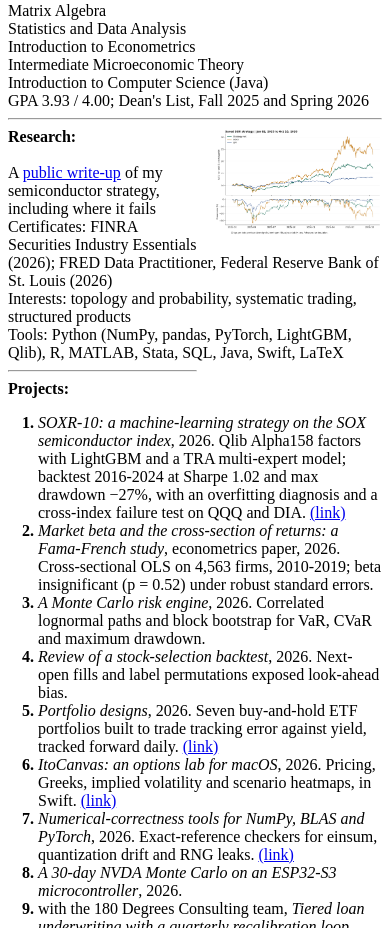
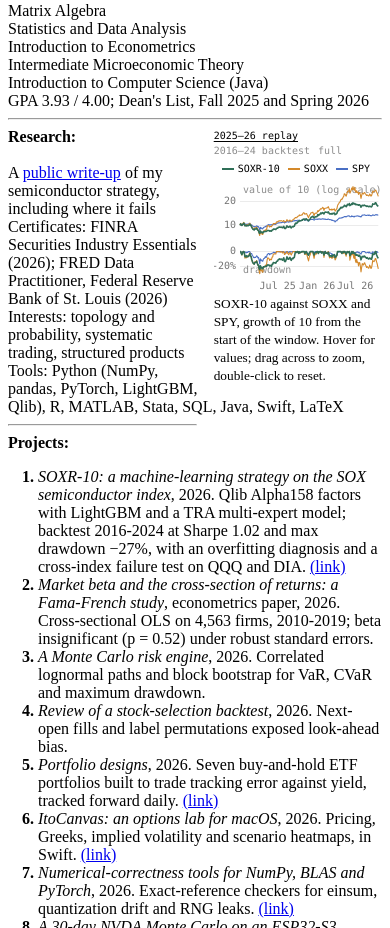
Before and after one commit to zhuhroscar-tech/zhuhroscar-tech.github.io, a plain HTML site: page oscar/index.html in a window 390 px wide. Shown: the part 980-1908 px from the top of the page. Drawn offline with Linux system fonts and the light colour scheme.

Commit message:
Make the SOXR-10 chart interactive
Replaces soxr10.png with a canvas chart drawn from the SOXR-10 write-up's
own data.json: hover readout, range tabs (2025-26 replay, 2016-24
backtest, full), drag to zoom, legend toggles, drawdown panel. The PNG
stays inside the container as the fallback if the data fails to load.

Co-Authored-By: Claude Opus 5.5 <noreply@anthropic.com>
Claude-Session: https://claude.ai/code/session_01BMVrhVBX1nj1upnN9Evg5u

```diff
--- a/oscar/index.html
+++ b/oscar/index.html
@@ -103,7 +103,11 @@ Introduction to Computer Science (Java)<BR>
 <span style="text-align:left;">
 GPA 3.93 / 4.00; Dean's List, Fall 2025 and Spring 2026
 <HR>
-<IMG SRC="soxr10.png" ALT="Chart: SOXR-10 strategy net asset value and drawdown versus SOXX and SPY" width="400" height="255" ALIGN=RIGHT>
+<div style="float:right; width:400px; max-width:45%; margin:0 0 8px 12px;">
+<div class="sx" data-src="../soxr-10/assets/data.json"><IMG SRC="soxr10.png" ALT="Chart: SOXR-10 strategy net asset value and drawdown versus SOXX and SPY" width="400" height="255" style="max-width:100%; margin:0;"></div>
+<small>SOXR-10 against SOXX and SPY, growth of 10 from the start of the window. Hover for values; drag across to zoom, double-click to reset.</small>
+</div>
+<script src="soxr-chart.js" defer></script>
 <b>Research:</b> <BR> <BR>
 A <A HREF="https://zhuhroscar-tech.github.io/soxr-10/">public write-up</A> of my semiconductor strategy, including where it fails<BR>
 Certificates: FINRA Securities Industry Essentials (2026); FRED Data Practitioner, Federal Reserve Bank of St. Louis (2026)<BR>
--- /dev/null
+++ b/oscar/soxr-chart.js
@@ -0,0 +1,275 @@
+/*
+ * SOXR-10 interactive chart — strategy vs SOXX and SPY, with a drawdown panel.
+ * Usage:
+ *   <div class="sx" data-src="../soxr-10/assets/data.json"> <img ...fallback...> </div>
+ *   <script src="soxr-chart.js" defer></script>
+ * Reads the same data.json the SOXR-10 write-up publishes. Until it loads (or if
+ * it fails) the fallback image inside the div stays visible.
+ * Interactions: hover for values · drag across the chart to zoom · double-click
+ * or pick a range to reset · click a legend entry to hide/show a line.
+ */
+(function () {
+  const CSS = `
+  .sx { position: relative; width: 100%; color: #000;
+        font: 10px/1.3 ui-monospace, "SF Mono", Menlo, Consolas, monospace;
+        user-select: none; -webkit-user-select: none; }
+  .sx-bar { display: flex; flex-wrap: wrap; justify-content: space-between; gap: 2px 10px; margin: 0 0 4px; }
+  .sx-bar button { all: unset; cursor: pointer; padding: 1px 0; }
+  .sx-bar button:focus-visible { outline: 1px dashed #000; outline-offset: 2px; }
+  .sx-ranges button { margin-right: 8px; opacity: .45; }
+  .sx-ranges button[aria-pressed="true"] { opacity: 1; text-decoration: underline; text-underline-offset: 2px; }
+  .sx-legend button { margin-left: 8px; display: inline-flex; align-items: center; gap: 4px; }
+  .sx-legend button[aria-pressed="false"] { opacity: .3; }
+  .sx-legend i { display: inline-block; width: 12px; height: 2px; }
+  .sx canvas { display: block; width: 100%; aspect-ratio: 400 / 270; cursor: crosshair; touch-action: pan-y; }
+  `;
+
+  const SERIES = [
+    { id: 'strategy', name: 'SOXR-10', color: '#2f6f57', width: 1.6 },
+    { id: 'soxx',     name: 'SOXX',    color: '#d4892a', width: 1.1 },
+    { id: 'spy',      name: 'SPY',     color: '#4a6fc4', width: 1.1 },
+  ];
+  const RANGES = [
+    { id: 'replay',      label: '2025–26 replay' },
+    { id: 'walkforward', label: '2016–24 backtest' },
+    { id: 'full',        label: 'full' },
+  ];
+
+  function injectCSS() {
+    if (document.getElementById('sx-style')) return;
+    const st = document.createElement('style');
+    st.id = 'sx-style'; st.textContent = CSS;
+    document.head.appendChild(st);
+  }
+
+  const MONTHS = ['Jan','Feb','Mar','Apr','May','Jun','Jul','Aug','Sep','Oct','Nov','Dec'];
+  const fmtDate = (s) => `${MONTHS[+s.slice(5, 7) - 1]} ${+s.slice(8, 10)}, ${s.slice(0, 4)}`;
+  const pct = (v) => (v >= 0 ? '+' : '−') + Math.abs(v * 100).toFixed(1) + '%';
+
+  function init(root, data) {
+    const h = data.history;
+    const dates = h.dates;
+    const raw = {};
+    SERIES.forEach((s) => (raw[s.id] = h.series[s.id]));
+    const seg = h.segments;
+    const idxOf = (d) => { const i = dates.indexOf(d); return i < 0 ? 0 : i; };
+
+    root.innerHTML = '';
+    const bar = document.createElement('div'); bar.className = 'sx-bar';
+    const rangesEl = document.createElement('div'); rangesEl.className = 'sx-ranges';
+    const legendEl = document.createElement('div'); legendEl.className = 'sx-legend';
+    bar.append(rangesEl, legendEl);
+    const cv = document.createElement('canvas');
+    cv.setAttribute('role', 'img');
+    cv.setAttribute('aria-label', 'SOXR-10 strategy net asset value and drawdown versus SOXX and SPY. Hover for values, drag to zoom.');
+    root.append(bar, cv);
+    const ctx = cv.getContext('2d');
+
+    let lo = 0, hi = dates.length - 1, rangeId = 'replay';
+    const on = { strategy: true, soxx: true, spy: true };
+    let hover = -1, brush = null, W = 0, H = 0, DPR = 1, view = null;
+
+    RANGES.forEach((r) => {
+      const b = document.createElement('button'); b.type = 'button'; b.textContent = r.label;
+      b.addEventListener('click', () => setRange(r.id));
+      r.btn = b; rangesEl.appendChild(b);
+    });
+    SERIES.forEach((s) => {
+      const b = document.createElement('button'); b.type = 'button';
+      b.setAttribute('aria-pressed', 'true');
+      b.innerHTML = `<i style="background:${s.color}"></i>${s.name}`;
+      b.addEventListener('click', () => {
+        if (on[s.id] && Object.values(on).filter(Boolean).length === 1) return; // keep at least one
+        on[s.id] = !on[s.id]; b.setAttribute('aria-pressed', String(on[s.id])); draw();
+      });
+      legendEl.appendChild(b);
+    });
+
+    function setRange(id) {
+      rangeId = id;
+      const [a, b] = seg[id];
+      lo = idxOf(a); hi = idxOf(b);
+      RANGES.forEach((r) => r.btn.setAttribute('aria-pressed', String(r.id === id)));
+      hover = -1; draw();
+    }
+    function setZoom(a, b) {
+      if (b - a < 10) return;
+      lo = a; hi = b; rangeId = null;
+      RANGES.forEach((r) => r.btn.setAttribute('aria-pressed', 'false'));
+      draw();
+    }
+
+    // rebased values (10 at the window start) and drawdowns within the window
+    function compute() {
+      const out = {};
+      for (const s of SERIES) {
+        const v = raw[s.id], base = v[lo], nav = [], dd = [];
+        let peak = -Infinity;
+        for (let i = lo; i <= hi; i++) {
+          const x = (v[i] / base) * 10; nav.push(x);
+          peak = Math.max(peak, x); dd.push(x / peak - 1);
+        }
+        out[s.id] = { nav, dd };
+      }
+      return out;
+    }
+
+    function niceTicks(min, max, n) {
+      const span = max - min || 1, raw = span / n;
+      const mag = Math.pow(10, Math.floor(Math.log10(raw)));
+      const step = [1, 2, 2.5, 5, 10].map((m) => m * mag).find((s) => s >= raw);
+      const t = []; for (let v = Math.ceil(min / step) * step; v <= max + 1e-9; v += step) t.push(+v.toFixed(10));
+      return t;
+    }
+
+    function dateTicks() {
+      const n = hi - lo, months = n / 21;
+      const every = months > 60 ? 24 : months > 30 ? 12 : months > 14 ? 6 : months > 6 ? 3 : 1;
+      const t = [];
+      for (let i = lo + 1; i <= hi; i++) {
+        const a = dates[i - 1], b = dates[i];
+        if (a.slice(5, 7) !== b.slice(5, 7)) {
+          const m = +b.slice(5, 7) - 1, y = +b.slice(0, 4);
+          if ((y * 12 + m) % every === 0) t.push({ i, label: every >= 12 ? b.slice(0, 4) : `${MONTHS[m]} ${b.slice(2, 4)}` });
+        }
+      }
+      return t;
+    }
+
+    function draw() {
+      const r = cv.getBoundingClientRect();
+      W = Math.max(1, r.width); H = Math.max(1, r.height);
+      DPR = Math.min(window.devicePixelRatio || 1, 2);
+      if (cv.width !== Math.round(W * DPR)) { cv.width = Math.round(W * DPR); cv.height = Math.round(H * DPR); }
+      ctx.setTransform(DPR, 0, 0, DPR, 0, 0);
+      ctx.clearRect(0, 0, W, H);
+      ctx.font = getComputedStyle(root).font;
+
+      const v = compute();
+      const L = 26, R = 4, T = 4, gap = 12, B = 16;
+      const plotH = H - T - B - gap, topH = plotH * 0.68, botH = plotH - topH;
+      const top = { y0: T, y1: T + topH }, bot = { y0: T + topH + gap, y1: T + topH + gap + botH };
+      const x0 = L, x1 = W - R, n = hi - lo;
+      const X = (i) => x0 + ((i - lo) / n) * (x1 - x0);
+
+      let mn = Infinity, mx = -Infinity, dmn = 0;
+      for (const s of SERIES) if (on[s.id]) {
+        for (const x of v[s.id].nav) { if (x < mn) mn = x; if (x > mx) mx = x; }
+        for (const d of v[s.id].dd) if (d < dmn) dmn = d;
+      }
+      const log = mx / mn > 4;                 // long windows: log scale reads better
+      if (log) { const k = Math.pow(mx / mn, 0.05); mn /= k; mx *= k; }
+      else { const pad = (mx - mn) * 0.06; mn -= pad; mx += pad; }
+      const f = log ? Math.log : (x) => x;
+      const Y = (x) => top.y1 - ((f(x) - f(mn)) / (f(mx) - f(mn))) * (top.y1 - top.y0);
+      dmn = Math.min(-0.05, dmn * 1.08);
+      const YD = (d) => bot.y0 + (d / dmn) * (bot.y1 - bot.y0);
+      view = { X, x0, x1, n };
+
+      // grid + axes
+      ctx.lineWidth = 1; ctx.strokeStyle = 'rgba(0,0,0,.08)'; ctx.fillStyle = 'rgba(0,0,0,.55)';
+      ctx.textAlign = 'right'; ctx.textBaseline = 'middle';
+      let yt = log ? [5, 10, 20, 50, 100, 200, 500].filter((t) => t >= mn && t <= mx) : niceTicks(mn, mx, 4);
+      if (log && yt.length < 2) yt = niceTicks(mn, mx, 3);
+      for (const t of yt) { const y = Math.round(Y(t)) + .5; ctx.beginPath(); ctx.moveTo(x0, y); ctx.lineTo(x1, y); ctx.stroke(); ctx.fillText(String(t), x0 - 4, y); }
+      for (const t of niceTicks(dmn, 0, 2)) { const y = Math.round(YD(t)) + .5; ctx.beginPath(); ctx.moveTo(x0, y); ctx.lineTo(x1, y); ctx.stroke(); ctx.fillText(t === 0 ? '0' : Math.round(t * 100) + '%', x0 - 4, y); }
+      ctx.textAlign = 'center'; ctx.textBaseline = 'top';
+      for (const t of dateTicks()) { const w = ctx.measureText(t.label).width / 2; const x = Math.min(x1 - w, Math.max(x0 + w, X(t.i))); ctx.fillText(t.label, x, bot.y1 + 4); }
+      // panel labels, inside the plot at the left
+      ctx.textAlign = 'left'; ctx.textBaseline = 'top'; ctx.fillStyle = 'rgba(0,0,0,.45)';
+      ctx.fillText(log ? 'value of 10 (log scale)' : 'value of 10', x0 + 3, top.y0 + 1);
+      ctx.fillText('drawdown', x0 + 3, bot.y1 - 12);
+
+      // lines (strategy drawn last so it sits on top)
+      for (const s of [...SERIES].reverse()) {
+        if (!on[s.id]) continue;
+        ctx.strokeStyle = s.color; ctx.lineWidth = s.width; ctx.lineJoin = 'round';
+        const step = Math.max(1, Math.floor(n / (x1 - x0) / 1.5));
+        for (const [arr, map] of [[v[s.id].nav, Y], [v[s.id].dd, YD]]) {
+          ctx.beginPath();
+          for (let k = 0; k <= n; k += step) { const x = X(lo + k), y = map(arr[k]); k ? ctx.lineTo(x, y) : ctx.moveTo(x, y); }
+          ctx.lineTo(X(hi), map(arr[n])); ctx.stroke();
+        }
+      }
+
+      // brush
+      if (brush && Math.abs(brush.b - brush.a) > 2) {
+        ctx.fillStyle = 'rgba(0,0,0,.07)';
+        ctx.fillRect(Math.min(brush.a, brush.b), top.y0, Math.abs(brush.b - brush.a), bot.y1 - top.y0);
+      }
+
+      // hover readout
+      if (hover >= lo && hover <= hi && !brush) {
+        const k = hover - lo, x = Math.round(X(hover)) + .5;
+        ctx.strokeStyle = 'rgba(0,0,0,.35)'; ctx.lineWidth = 1;
+        ctx.beginPath(); ctx.moveTo(x, top.y0); ctx.lineTo(x, bot.y1); ctx.stroke();
+        const rows = [fmtDate(dates[hover])];
+        for (const s of SERIES) if (on[s.id]) {
+          const nav = v[s.id].nav[k], dd = v[s.id].dd[k];
+          ctx.fillStyle = s.color;
+          ctx.beginPath(); ctx.arc(x, Y(nav), 2.6, 0, Math.PI * 2); ctx.fill();
+          ctx.beginPath(); ctx.arc(x, YD(dd), 2, 0, Math.PI * 2); ctx.fill();
+          rows.push({ s, text: `${s.name.padEnd(8)}${nav.toFixed(2).padStart(6)} ${pct(nav / 10 - 1).padStart(7)}  dd ${(dd * 100).toFixed(1)}%` });
+        }
+        const lh = 13, bw = Math.max(...rows.map((r) => ctx.measureText(typeof r === 'string' ? r : r.text).width)) + 12, bh = rows.length * lh + 6;
+        let bx = x + 8; if (bx + bw > x1) bx = x - 8 - bw; bx = Math.max(0, Math.min(W - bw, bx));
+        const by = top.y0 + 2;
+        ctx.fillStyle = 'rgba(255,255,255,.92)'; ctx.fillRect(bx, by, bw, bh);
+        ctx.strokeStyle = 'rgba(0,0,0,.2)'; ctx.strokeRect(bx + .5, by + .5, bw - 1, bh - 1);
+        ctx.textAlign = 'left'; ctx.textBaseline = 'top';
+        rows.forEach((r, j) => {
+          ctx.fillStyle = typeof r === 'string' ? '#000' : r.s.color;
+          ctx.fillText(typeof r === 'string' ? r : r.text, bx + 6, by + 4 + j * lh);
+        });
+      }
+    }
+
+    // ---- interaction ----
+    const idxAt = (px) => {
+      if (!view) return -1;
+      const t = (px - view.x0) / (view.x1 - view.x0);
+      return Math.max(lo, Math.min(hi, Math.round(lo + t * view.n)));
+    };
+    const localX = (e) => e.clientX - cv.getBoundingClientRect().left;
+    cv.addEventListener('pointerdown', (e) => {
+      if (e.pointerType === 'mouse' && e.button !== 0) return;
+      brush = { a: localX(e), b: localX(e), id: e.pointerId, touch: e.pointerType !== 'mouse' };
+      if (!brush.touch) cv.setPointerCapture(e.pointerId);
+      hover = idxAt(localX(e)); draw();
+    });
+    cv.addEventListener('pointermove', (e) => {
+      const x = localX(e);
+      hover = idxAt(x);
+      if (brush && !brush.touch) brush.b = x;
+      draw();
+    });
+    const end = (e) => {
+      if (!brush) return;
+      const a = Math.min(brush.a, brush.b), b = Math.max(brush.a, brush.b), wasTouch = brush.touch;
+      brush = null;
+      if (!wasTouch && b - a > 8) { setZoom(idxAt(a), idxAt(b)); hover = -1; }
+      draw();
+    };
+    cv.addEventListener('pointerup', end);
+    cv.addEventListener('pointercancel', () => { brush = null; draw(); });
+    cv.addEventListener('pointerleave', (e) => { if (e.pointerType === 'mouse' && !brush) { hover = -1; draw(); } });
+    cv.addEventListener('dblclick', () => setRange(rangeId || 'replay'));
+    new ResizeObserver(() => draw()).observe(cv);
+
+    setRange('replay');
+  }
+
+  function boot() {
+    injectCSS();
+    document.querySelectorAll('.sx[data-src]').forEach((root) => {
+      if (root.dataset.sxReady) return;
+      root.dataset.sxReady = '1';
+      fetch(root.dataset.src)
+        .then((r) => { if (!r.ok) throw new Error(r.status); return r.json(); })
+        .then((d) => init(root, d))
+        .catch(() => { /* keep the fallback image */ });
+    });
+  }
+  if (document.readyState === 'loading') document.addEventListener('DOMContentLoaded', boot);
+  else boot();
+})();
```
